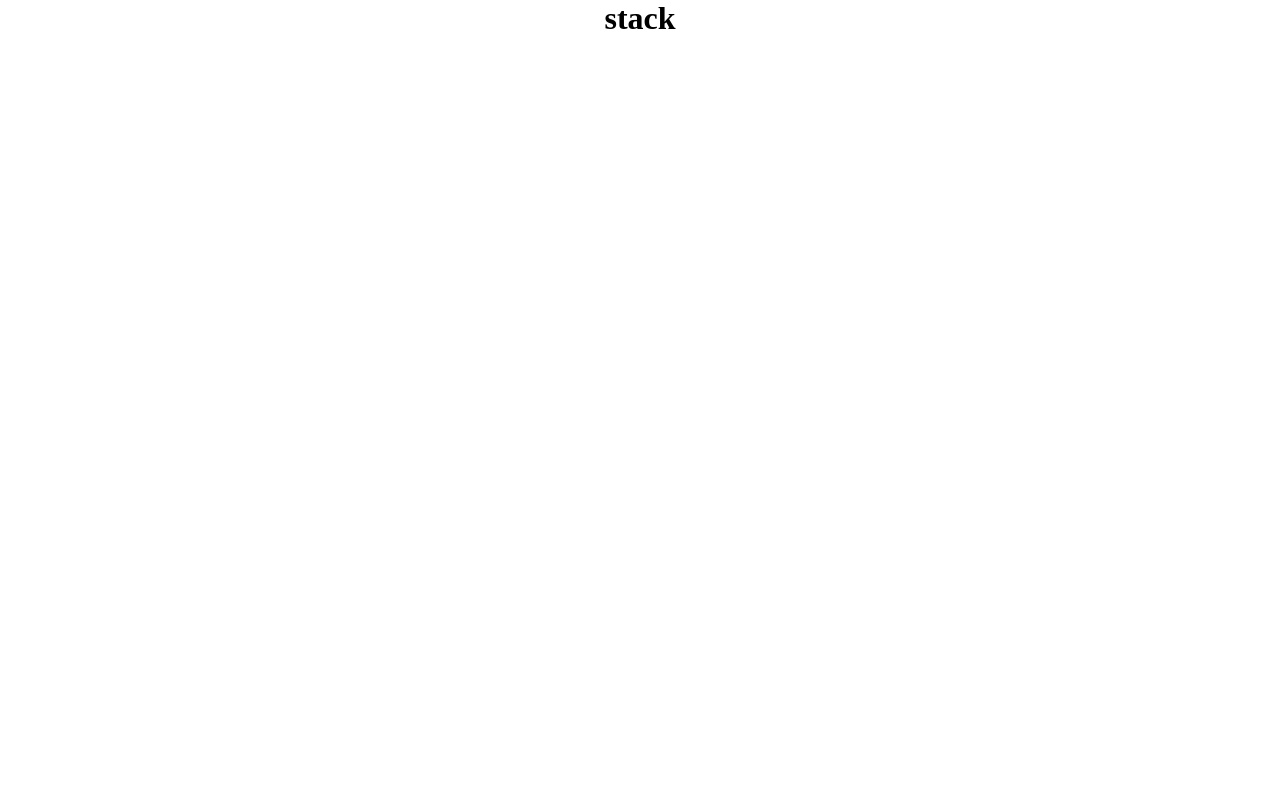
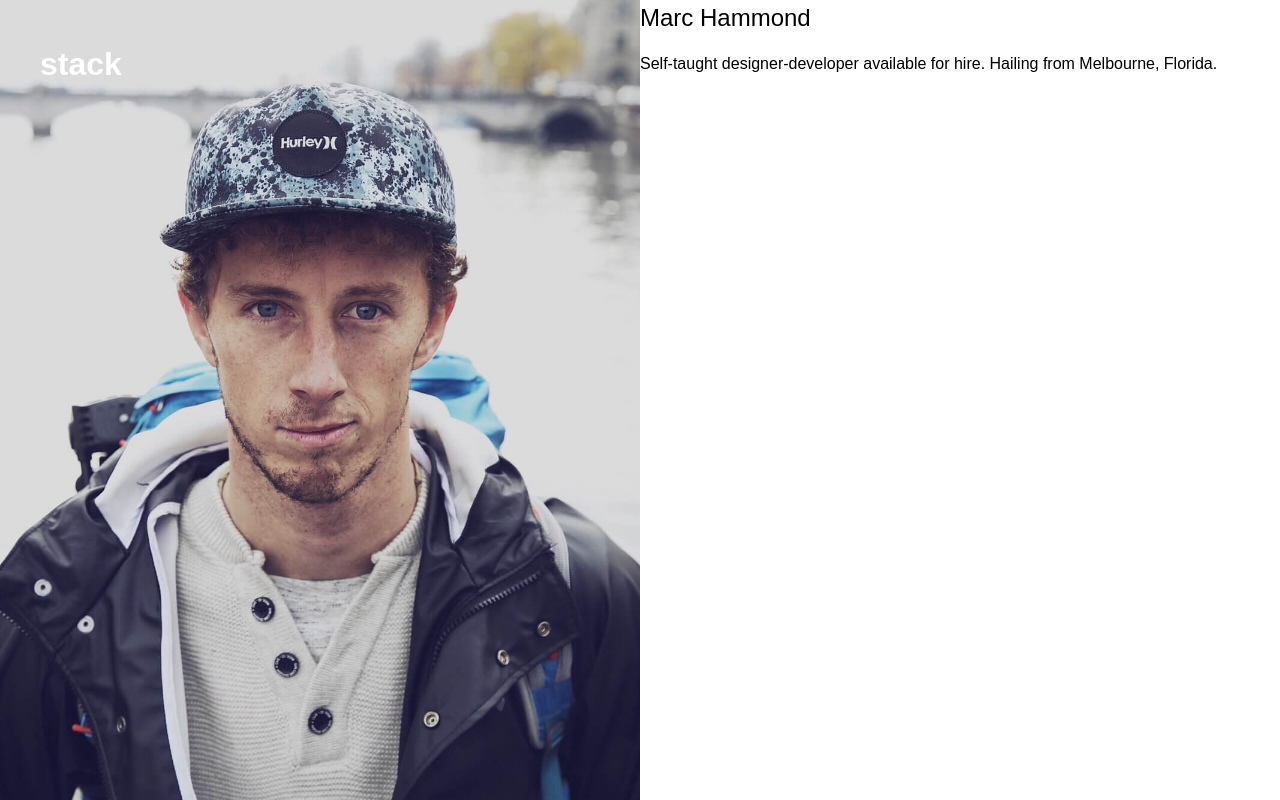
Before and after one commit to MBennettLowe/marc-hammond, a plain HTML site: page index.html in a window 1280 px wide. Drawn offline with Linux system fonts and the light colour scheme.

Commit message:
Added Divs and Flexbox

```diff
--- a/css/main.css
+++ b/css/main.css
@@ -1,9 +1,42 @@
 /*reset  */
-body, h1, h2 {
+body, html, h1, h2 {
 	padding: 0%;
 	margin: 0%;
+
+}
+
+body {
+	font: normal 100%/1.5 sans-serif;
 }
 
 header {
-	text-align: center;
+	padding: 40px;
 }
+
+header h1 {
+	text-align: left;
+	font-size: 2em;
+	color: white;
+}
+
+#left {
+	background-image: url("../assets/images/marc-hammond.jpg");
+	background-image: no-repeat;
+	background-size: cover;
+	background-position: center center;
+	min-height: 50em;
+	height: 100px;
+	width: 50%;
+}
+
+section {
+	display: flex;
+}
+
+#right h1 {
+color: ;
+font-size 44px;
+font-weight: 300;
+
+
+}
--- a/index.html
+++ b/index.html
@@ -7,10 +7,17 @@
     <link rel="stylesheet" href="css/main.css">
     </head>
     <body>
+    <section>
+      <div id="left">
       <header>
-      	<h1>stack</h1>
+        <h1>stack</h1>
       </header>
-
+      </div>
+      <div id="right">
+      <h1>Marc Hammond</h1>
+        <p>Self-taught designer-developer available for hire. Hailing from Melbourne, Florida.</p>
+      </div>
+      </section>
     </body>
 
 
```
Also changed, not shown: assets/images/marc-hammond.jpg (added).
